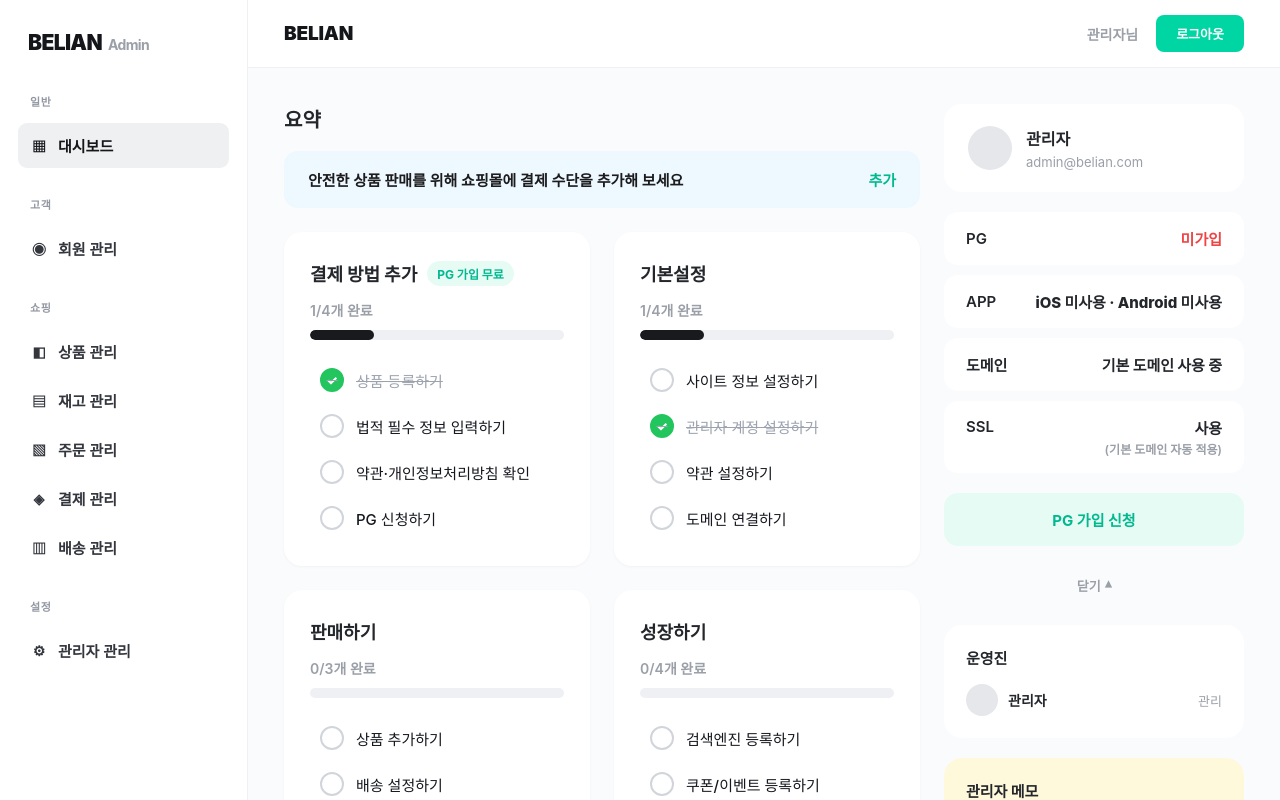
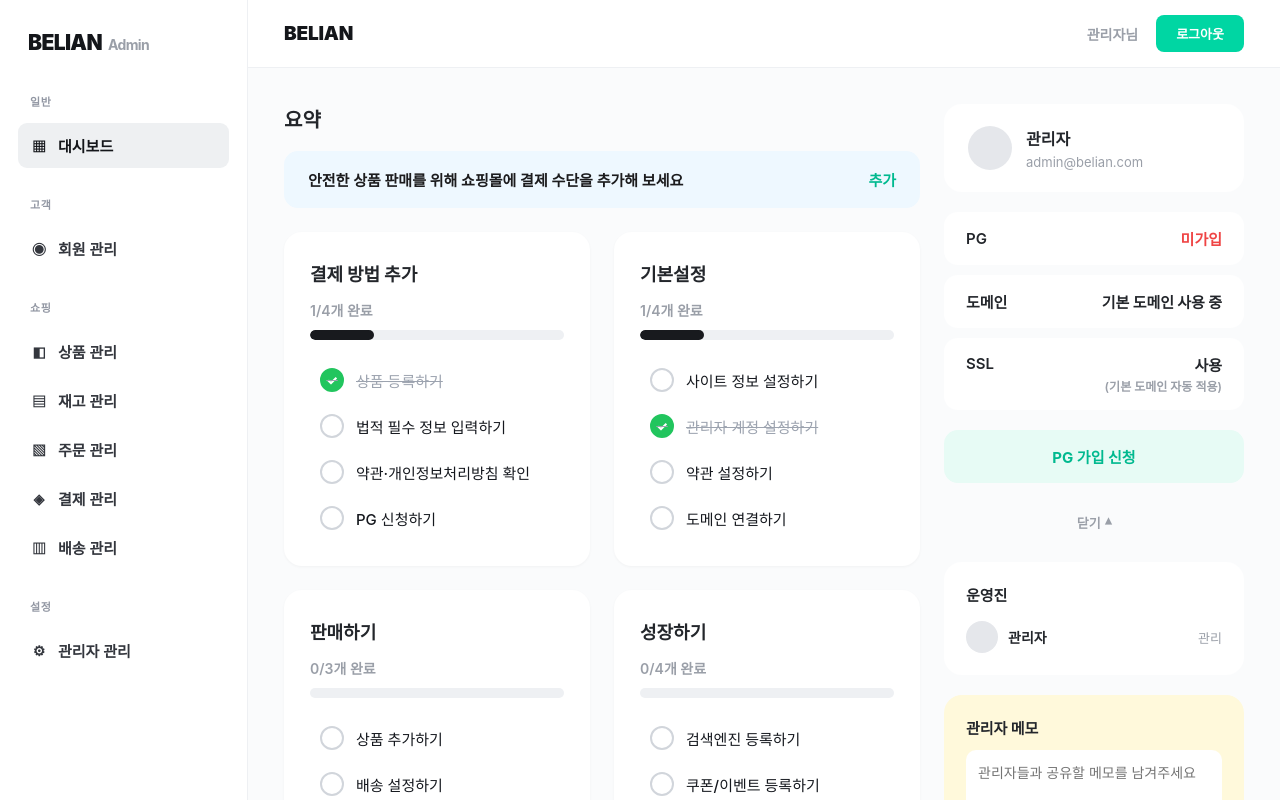
Before and after one commit to youzam136-sudo/belian-admin, a React (Vite) app: page / in a window 1280 px wide. Shown: the top 800 px of the page. Built offline with nearby package versions, Linux system fonts and the light colour scheme.

Commit message:
Update DashboardPage.tsx

```diff
--- a/src/pages/DashboardPage.tsx
+++ b/src/pages/DashboardPage.tsx
@@ -15,7 +15,6 @@ type ChecklistCard = {
 const checklistCards: ChecklistCard[] = [
     {
         title: "결제 방법 추가",
-        badge: "PG 가입 무료",
         items: [
             { label: "상품 등록하기", done: true },
             { label: "법적 필수 정보 입력하기", done: false },
@@ -360,11 +359,6 @@ function DashboardPage() {
                         </div>
 
                         <div className="dashboard-side-row">
-                            <span>APP</span>
-                            <strong>iOS 미사용 · Android 미사용</strong>
-                        </div>
-
-                        <div className="dashboard-side-row">
                             <span>도메인</span>
                             <strong>기본 도메인 사용 중</strong>
                         </div>
```
